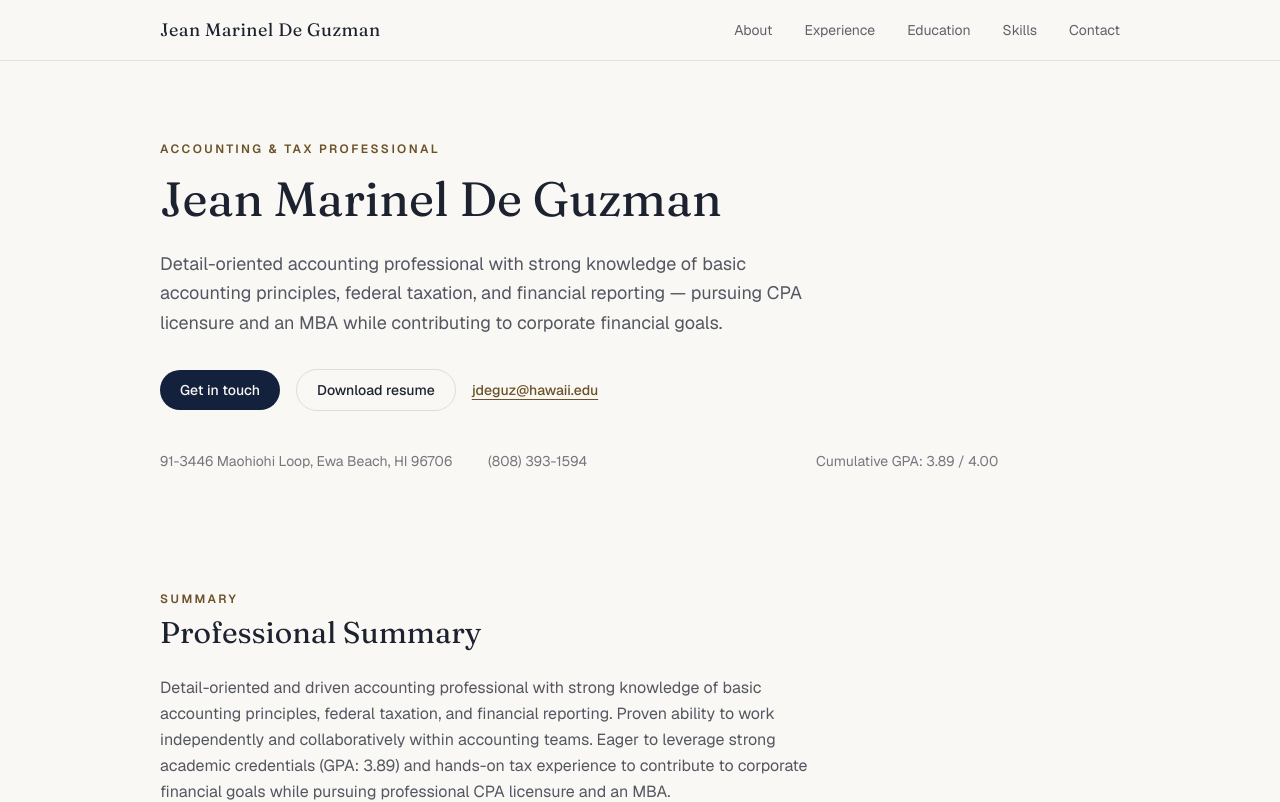
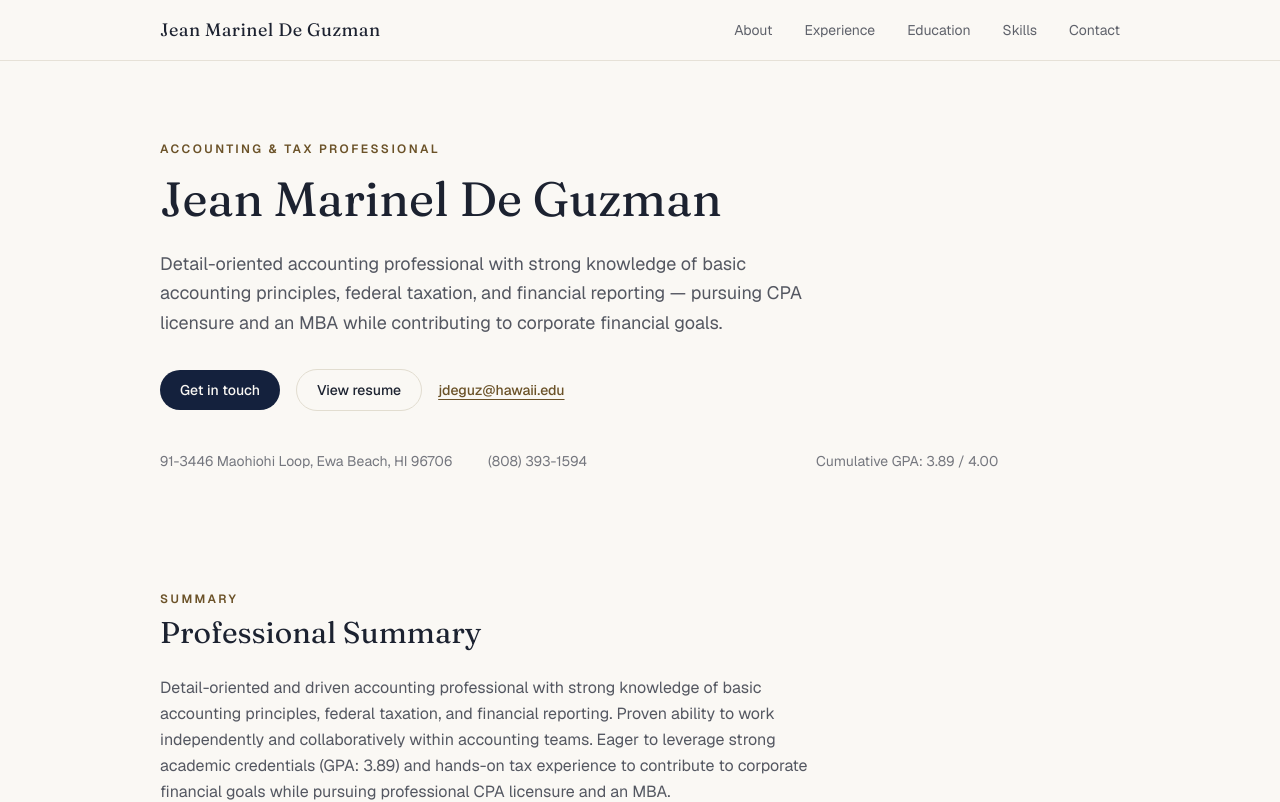
Before and after one commit to bluisidro/jean-dguz-portfolio, a Next.js app: page / in a window 1280 px wide. Shown: the top 802 px of the page. Built offline with nearby package versions, Linux system fonts and the light colour scheme.

Commit message:
Open resume in a new tab instead of forcing a download
Co-Authored-By: Claude Sonnet 5 <noreply@anthropic.com>

```diff
--- a/src/components/Hero.tsx
+++ b/src/components/Hero.tsx
@@ -22,10 +22,11 @@ export default function Hero() {
         </a>
         <a
           href="/resume.pdf"
-          download
+          target="_blank"
+          rel="noopener noreferrer"
           className="rounded-full border border-border px-5 py-2.5 text-sm font-medium text-foreground transition-colors hover:border-accent hover:text-accent"
         >
-          Download resume
+          View resume
         </a>
         <a
           href="mailto:jdeguz@hawaii.edu"
```
